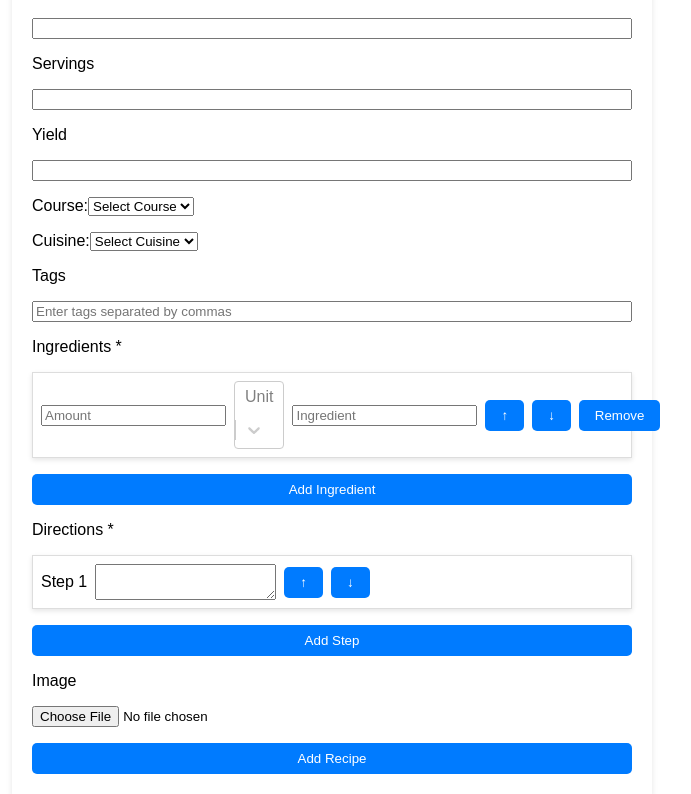
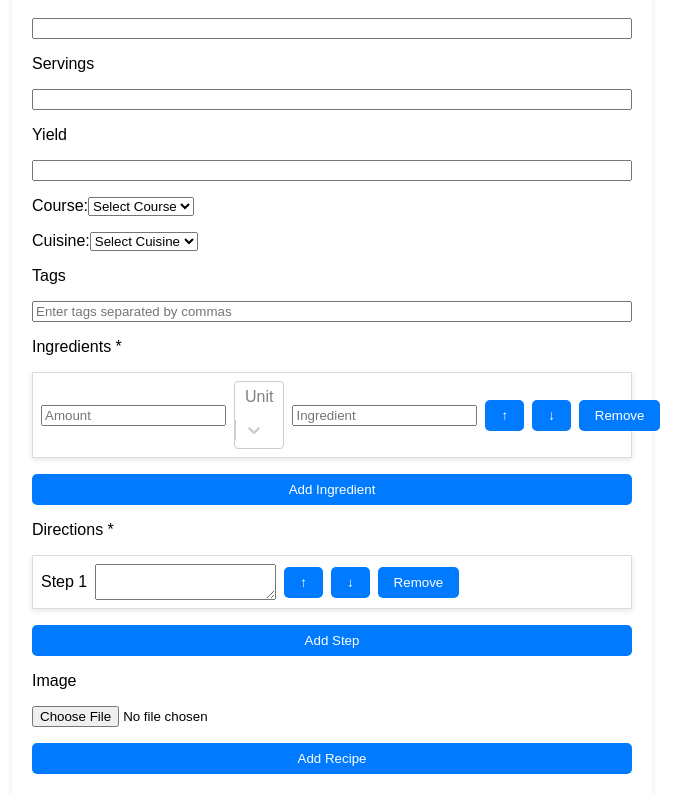
Before and after one commit to O-KenneDevWorks/RecipeStore, a React (Create React App) app in the folder web-app/: page /add-recipe in a window 1280 px wide. Shown: the part 365-1159 px from the top of the page, without its empty margins (308-999 px from the left). Built offline with nearby package versions, Linux system fonts and the light colour scheme.

Commit message:
Update Add_Recipe.js

```diff
--- a/web-app/src/components/Add_Recipe.js
+++ b/web-app/src/components/Add_Recipe.js
@@ -277,6 +277,7 @@ const AddRecipeForm = () => {
                     />
                     <button type="button" onClick={() => moveDirection(index, 'up')}>↑</button>
                     <button type="button" onClick={() => moveDirection(index, 'down')}>↓</button>
+                    <button type="button" onClick={() => handleRemoveDirection(index)}>Remove</button>
                 </div>
             ))}
             <button type="button" onClick={() => setRecipeData(prevState => ({
```
